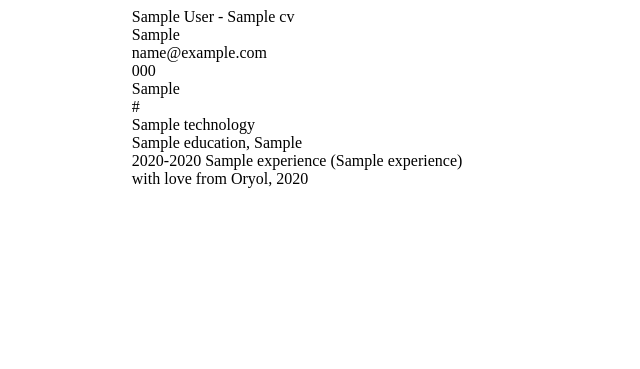
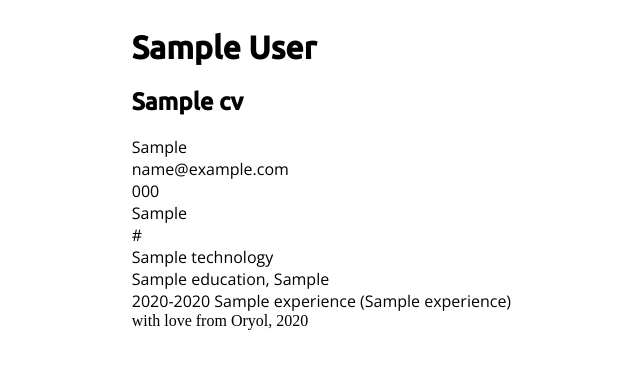
Before and after one commit to yuriyarhipov/djangocv, a Django app: page / in a window 1280 px wide. Shown: the top 369 px of the page, without its empty margins (129-769 px from the left). Run offline with Django 3.2, Linux system fonts and the light colour scheme; tables that the repository leaves empty hold one stand-in row (values such as "Sample post").

Commit message:
add fonts

```diff
--- a/cv/templates/main.html
+++ b/cv/templates/main.html
@@ -1,12 +1,14 @@
 <html>
 {% load static %}
+<link href="https://fonts.googleapis.com/css2?family=Open+Sans&family=Ubuntu:wght@500&display=swap" rel="stylesheet">
 <link rel="stylesheet" href="{% static "main.css" %}">
 <title>{{ data.first_name }} {{ data.last_name }} - {{ data.title }}</title>
 
 <body>
     <div class="wrapper">
         <div class="title">
-            {{ data.first_name }} {{ data.last_name }} - {{ data.title }}
+            <h1>{{ data.first_name }} {{ data.last_name }}</h1>
+            <h2>{{ data.title }}</h2>
         </div>
         <div class="body">
             <div>
--- a/static/main.css
+++ b/static/main.css
@@ -8,6 +8,7 @@
     grid-column-end: 5;
     grid-row-start: 1;
     grid-row-end: 1;
+    font-family: 'Ubuntu', sans-serif;
 }
 
 .body {
@@ -15,6 +16,8 @@
         grid-column-end: 5;
         grid-row-start: 2;
         grid-row-end: 2;
+        font-family: 'Open Sans', sans-serif;
+
 }
 
 .basement {
```
